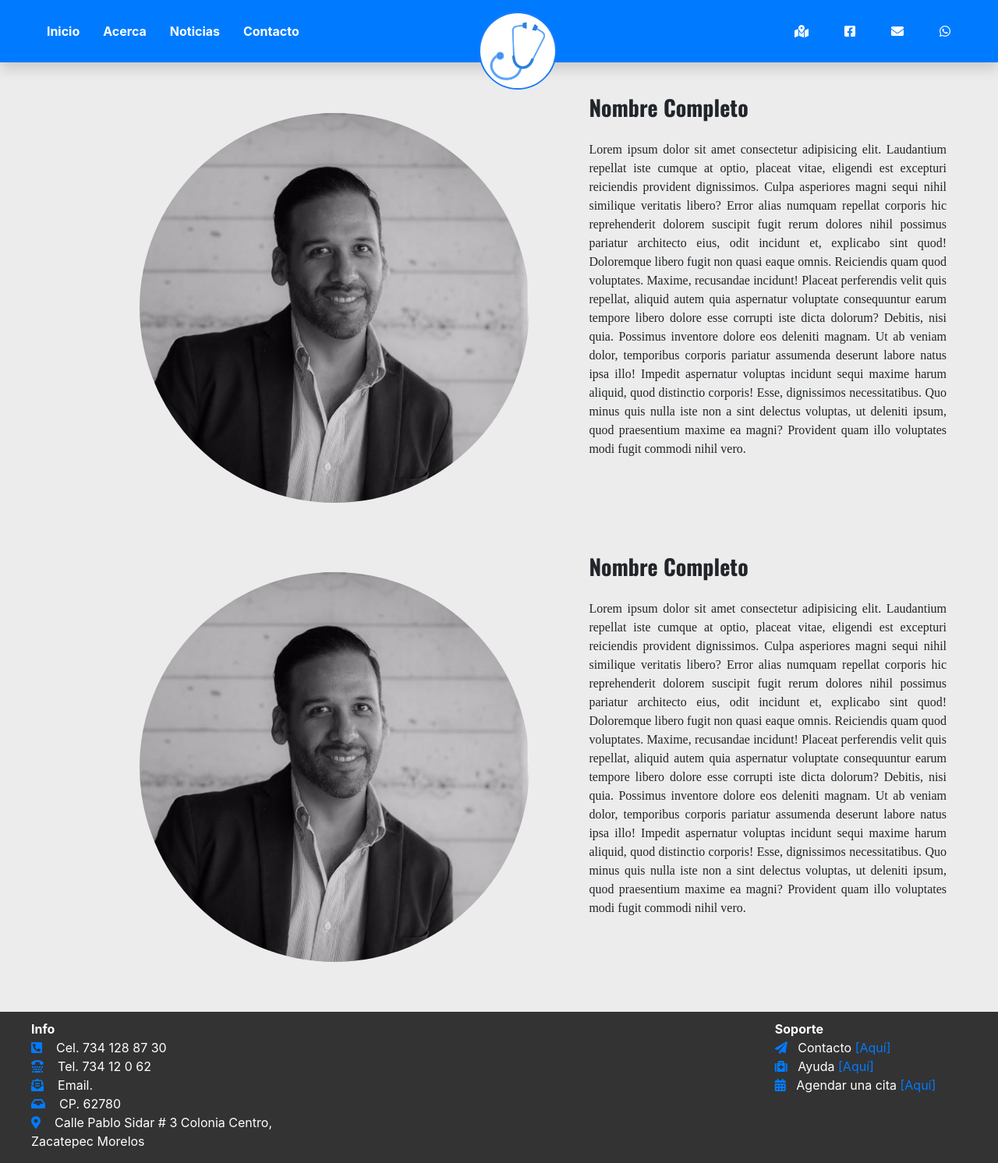
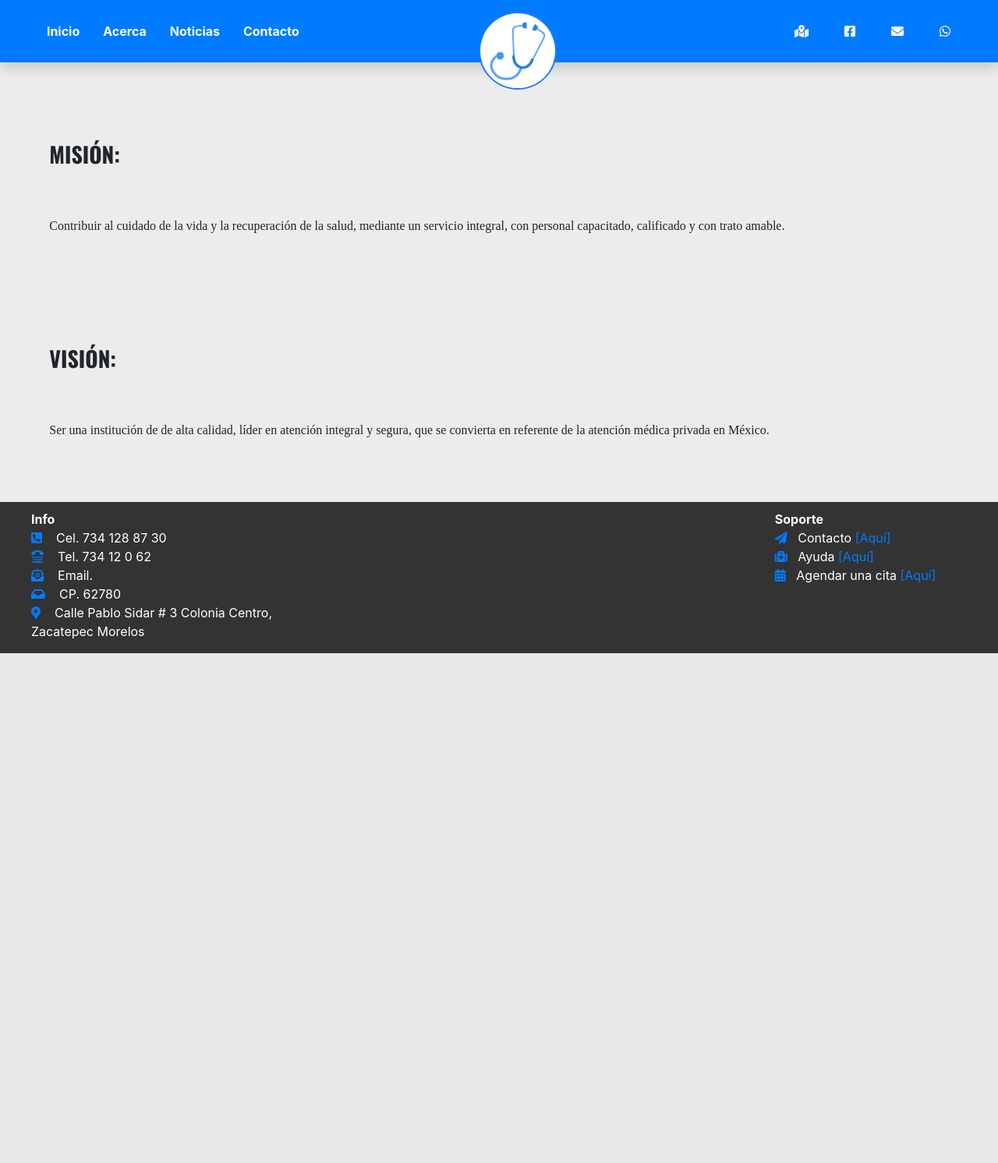
Before and after one commit to MFuentes1992/MedicaIntegralSur, a PHP site: page /MedicaIntegralSur/acerca/ in a window 1280 px wide. Shown: the whole page at 78% size. After the commit the page ends 838 px from the top, so only its background shows below. Run offline with PHP 8.4, Linux system fonts and the light colour scheme; some web fonts are replaced.

Commit message:
Fixing Acerca Tab - Medica IntegralIssues

```diff
--- a/acerca/index.php
+++ b/acerca/index.php
@@ -93,39 +93,33 @@
         <div class="container-fluid about-container">
             <div class="container-fluid about-container-fluid">
                 <div class="row">
-                    <div class="col-md-6 img-profile-container">
+                    <!--<div class="col-md-6 img-profile-container">
                         <img src="../img/profile/profile.jpg" alt="" class="img-profile">
                     </div>
                     <div class="col-md-1">
 
-                    </div>
-                    <div class="col-md-5">
-                        <h3 class="paragraph-title">Nombre Completo</h3>
+                    </div> -->
+                    <div class="col-lg-12 col-sm-12">
+                        <h3 class="paragraph-title">MISIÓN:</h3>
                         <p class="paragraph">
-                            Lorem ipsum dolor sit amet consectetur adipisicing elit. Laudantium repellat iste cumque at optio, placeat vitae, eligendi est excepturi reiciendis provident dignissimos. Culpa asperiores magni sequi nihil similique veritatis libero?
-                            Error alias numquam repellat corporis hic reprehenderit dolorem suscipit fugit rerum dolores nihil possimus pariatur architecto eius, odit incidunt et, explicabo sint quod! Doloremque libero fugit non quasi eaque omnis.
-                            Reiciendis quam quod voluptates. Maxime, recusandae incidunt! Placeat perferendis velit quis repellat, aliquid autem quia aspernatur voluptate consequuntur earum tempore libero dolore esse corrupti iste dicta dolorum? Debitis, nisi quia.
-                            Possimus inventore dolore eos deleniti magnam. Ut ab veniam dolor, temporibus corporis pariatur assumenda deserunt labore natus ipsa illo! Impedit aspernatur voluptas incidunt sequi maxime harum aliquid, quod distinctio corporis!
-                            Esse, dignissimos necessitatibus. Quo minus quis nulla iste non a sint delectus voluptas, ut deleniti ipsum, quod praesentium maxime ea magni? Provident quam illo voluptates modi fugit commodi nihil vero.
+                          Contribuir al cuidado de la vida y la recuperación de la salud,
+                          mediante un servicio integral, con personal capacitado, calificado y con trato amable.
                         </p>
                     </div>
                 </div>
                 <br>
                 <div class="row">
-                    <div class="col-md-6 img-profile-container">
+                    <!--<div class="col-md-6 img-profile-container">
                         <img src="../img/profile/profile.jpg" alt="" class="img-profile">
                     </div>
                     <div class="col-md-1">
 
-                    </div>
-                    <div class="col-md-5">
-                        <h3 class="paragraph-title">Nombre Completo</h3>
+                    </div>-->
+                    <div class="col-lg-12 col-sm-12">
+                        <h3 class="paragraph-title">VISIÓN:</h3>
                         <p class="paragraph">
-                            Lorem ipsum dolor sit amet consectetur adipisicing elit. Laudantium repellat iste cumque at optio, placeat vitae, eligendi est excepturi reiciendis provident dignissimos. Culpa asperiores magni sequi nihil similique veritatis libero?
-                            Error alias numquam repellat corporis hic reprehenderit dolorem suscipit fugit rerum dolores nihil possimus pariatur architecto eius, odit incidunt et, explicabo sint quod! Doloremque libero fugit non quasi eaque omnis.
-                            Reiciendis quam quod voluptates. Maxime, recusandae incidunt! Placeat perferendis velit quis repellat, aliquid autem quia aspernatur voluptate consequuntur earum tempore libero dolore esse corrupti iste dicta dolorum? Debitis, nisi quia.
-                            Possimus inventore dolore eos deleniti magnam. Ut ab veniam dolor, temporibus corporis pariatur assumenda deserunt labore natus ipsa illo! Impedit aspernatur voluptas incidunt sequi maxime harum aliquid, quod distinctio corporis!
-                            Esse, dignissimos necessitatibus. Quo minus quis nulla iste non a sint delectus voluptas, ut deleniti ipsum, quod praesentium maxime ea magni? Provident quam illo voluptates modi fugit commodi nihil vero.
+                          Ser una institución de  de alta calidad, líder en atención integral y segura,
+                          que se convierta en referente de la atención médica privada en México.
                         </p>
                     </div>
                 </div>
--- a/css/main.css
+++ b/css/main.css
@@ -139,13 +139,16 @@ body{
 .paragraph-title{
   font-family: 'Oswald';
   margin-top: 8%;
+  padding-right: 5%;
+  padding-left: 5%;
 }
 .paragraph{
   font-family: Raleway;
   margin-top: 5%;
   font-size: medium;
   word-wrap: break-word;
-  padding-right: 10%;
+  padding-right: 5%;
+  padding-left: 5%;
   text-align: justify;
 }
 .card{
```
